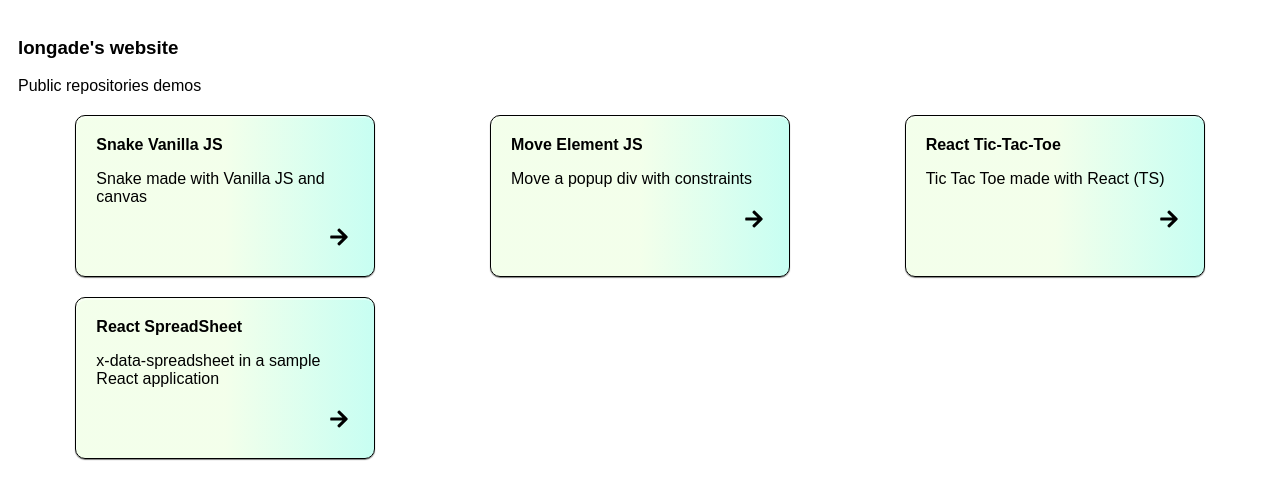
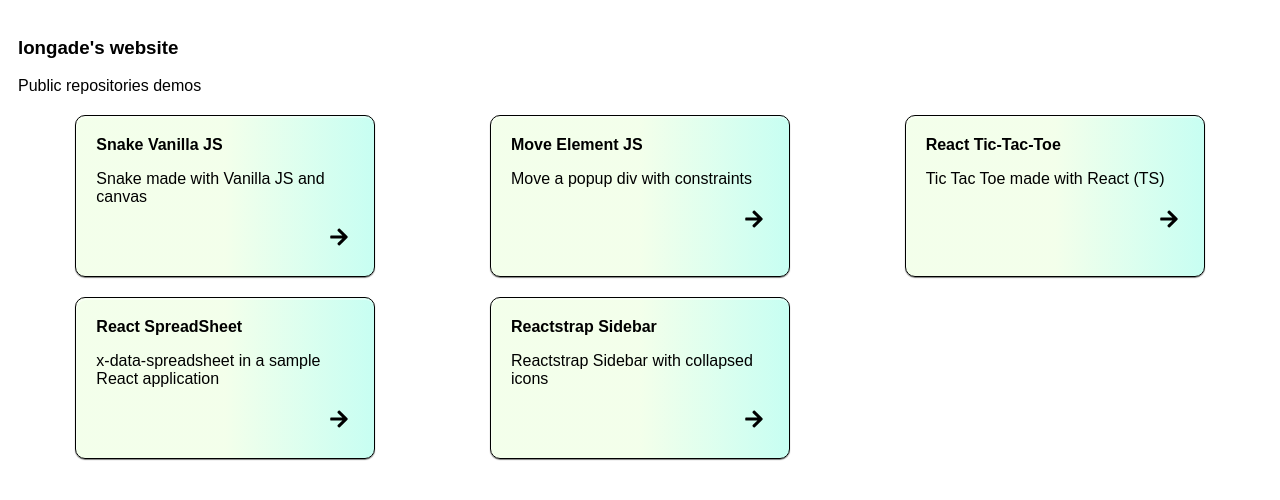
Before and after one commit to longade/longade.github.io, a plain HTML site: page index.html in a window 1280 px wide. Drawn offline with Linux system fonts and the light colour scheme.

Commit message:
added reactstrap-sidebar repo link

```diff
--- a/index.html
+++ b/index.html
@@ -50,6 +50,16 @@
                     </svg>
                 </a>
             </div>
+            <div class="item">
+                <span>Reactstrap Sidebar</span>
+                <p>Reactstrap Sidebar with collapsed icons</p>
+                <a href="https://longade.github.io/reactstrap-sidebar" target="_blank">
+                    <svg xmlns="http://www.w3.org/2000/svg" viewBox="0 0 448 512" width="20" height="20">
+                        <path
+                            d="M190.5 66.9l22.2-22.2c9.4-9.4 24.6-9.4 33.9 0L441 239c9.4 9.4 9.4 24.6 0 33.9L246.6 467.3c-9.4 9.4-24.6 9.4-33.9 0l-22.2-22.2c-9.5-9.5-9.3-25 .4-34.3L311.4 296H24c-13.3 0-24-10.7-24-24v-32c0-13.3 10.7-24 24-24h287.4L190.9 101.2c-9.8-9.3-10-24.8-.4-34.3z" />
+                    </svg>
+                </a>
+            </div>
             <!-- <div class="item">
                 <span>02 - Title</span>
                 <p>Description</p>
```
